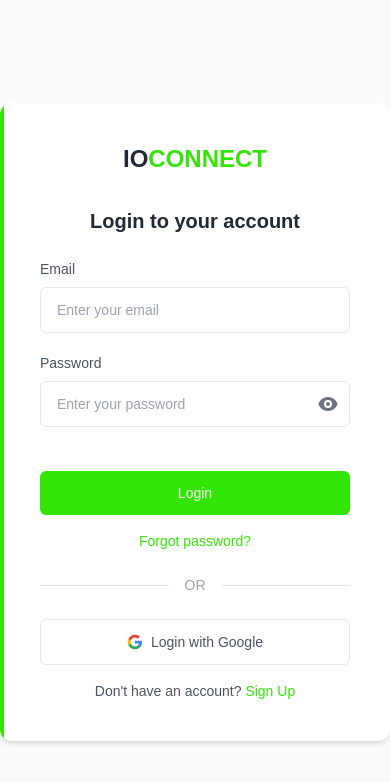
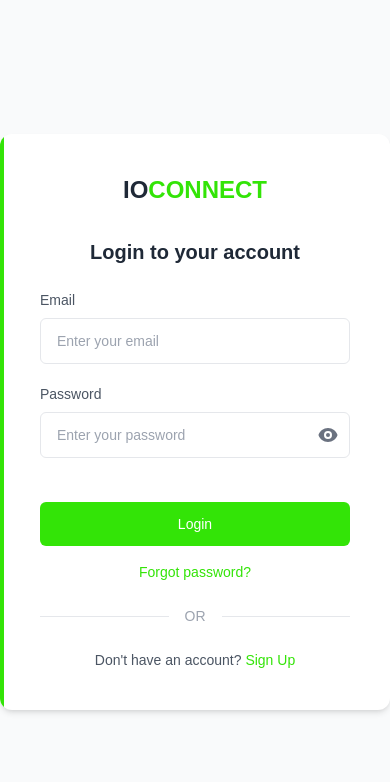
Before and after one commit to pawekz/SERV-IT-MANAGER, a React (Vite) app in the folder frontend/: page /login in a window 390 px wide. Shown: the top 782 px of the page. Built offline with nearby package versions, Linux system fonts and the light colour scheme.

Commit message:
Removed Google From Signup & Login + Add Phone number text box

```diff
--- a/frontend/src/pages/AccountInformationPage/AccountInformation.jsx
+++ b/frontend/src/pages/AccountInformationPage/AccountInformation.jsx
@@ -343,6 +343,27 @@
                                             }}
                                         />
                                     </div>
+
+                                    {/*Phone number change this later john to phone and replace the email for phone*/}
+                                    <div className="mb-6">
+                                        <label htmlFor="email" className="block text-sm font-medium text-gray-600 mb-2">
+                                            Phone Number
+                                        </label>
+                                        <input
+                                            type="email"
+                                            id="email"
+                                            name="email"
+                                            value={"+63123234412"}
+                                            readOnly
+                                            className="w-full px-4 py-3 border border-gray-300 rounded-md text-gray-800 font-normal focus:outline-none"
+                                            style={{
+                                                "&:focus": {
+                                                    borderColor: "#33e407",
+                                                    boxShadow: "0 0 0 2px rgba(51, 228, 7, 0.1)"
+                                                }
+                                            }}
+                                        />
+                                    </div>
                                 </section>
 
                                 <div className="flex md:flex-row flex-col-reverse justify-end gap-4 mb-6">
--- a/frontend/src/pages/LoginPage/LoginPage.jsx
+++ b/frontend/src/pages/LoginPage/LoginPage.jsx
@@ -181,34 +181,34 @@
                     </div>
 
                     {/* Google Login Button */}
-                    <button
-                        className="w-full flex items-center justify-center gap-2 px-4 py-3 text-sm font-medium text-gray-600 bg-white border border-gray-200 rounded-md hover:bg-gray-50 transition-colors"
-                        onClick={() => alert("Google login is not implemented yet")}
-                    >
-                        <svg
-                            className="w-4 h-4"
-                            viewBox="0 0 24 24"
-                            xmlns="http://www.w3.org/2000/svg"
-                        >
-                            <path
-                                d="M22.56 12.25c0-.78-.07-1.53-.2-2.25H12v4.26h5.92c-.26 1.37-1.04 2.53-2.21 3.31v2.77h3.57c2.08-1.92 3.28-4.74 3.28-8.09z"
-                                fill="#4285F4"
-                            />
-                            <path
-                                d="M12 23c2.97 0 5.46-.98 7.28-2.66l-3.57-2.77c-.98.66-2.23 1.06-3.71 1.06-2.86 0-5.29-1.93-6.16-4.53H2.18v2.84C3.99 20.53 7.7 23 12 23z"
-                                fill="#34A853"
-                            />
-                            <path
-                                d="M5.84 14.09c-.22-.66-.35-1.36-.35-2.09s.13-1.43.35-2.09V7.07H2.18C1.43 8.55 1 10.22 1 12s.43 3.45 1.18 4.93l2.85-2.22.81-.62z"
-                                fill="#FBBC05"
-                            />
-                            <path
-                                d="M12 5.38c1.62 0 3.06.56 4.21 1.64l3.15-3.15C17.45 2.09 14.97 1 12 1 7.7 1 3.99 3.47 2.18 7.07l3.66 2.84c.87-2.6 3.3-4.53 6.16-4.53z"
-                                fill="#EA4335"
-                            />
-                        </svg>
-                        Login with Google
-                    </button>
+                    {/*<button*/}
+                    {/*    className="w-full flex items-center justify-center gap-2 px-4 py-3 text-sm font-medium text-gray-600 bg-white border border-gray-200 rounded-md hover:bg-gray-50 transition-colors"*/}
+                    {/*    onClick={() => alert("Google login is not implemented yet")}*/}
+                    {/*>*/}
+                    {/*    <svg*/}
+                    {/*        className="w-4 h-4"*/}
+                    {/*        viewBox="0 0 24 24"*/}
+                    {/*        xmlns="http://www.w3.org/2000/svg"*/}
+                    {/*    >*/}
+                    {/*        <path*/}
+                    {/*            d="M22.56 12.25c0-.78-.07-1.53-.2-2.25H12v4.26h5.92c-.26 1.37-1.04 2.53-2.21 3.31v2.77h3.57c2.08-1.92 3.28-4.74 3.28-8.09z"*/}
+                    {/*            fill="#4285F4"*/}
+                    {/*        />*/}
+                    {/*        <path*/}
+                    {/*            d="M12 23c2.97 0 5.46-.98 7.28-2.66l-3.57-2.77c-.98.66-2.23 1.06-3.71 1.06-2.86 0-5.29-1.93-6.16-4.53H2.18v2.84C3.99 20.53 7.7 23 12 23z"*/}
+                    {/*            fill="#34A853"*/}
+                    {/*        />*/}
+                    {/*        <path*/}
+                    {/*            d="M5.84 14.09c-.22-.66-.35-1.36-.35-2.09s.13-1.43.35-2.09V7.07H2.18C1.43 8.55 1 10.22 1 12s.43 3.45 1.18 4.93l2.85-2.22.81-.62z"*/}
+                    {/*            fill="#FBBC05"*/}
+                    {/*        />*/}
+                    {/*        <path*/}
+                    {/*            d="M12 5.38c1.62 0 3.06.56 4.21 1.64l3.15-3.15C17.45 2.09 14.97 1 12 1 7.7 1 3.99 3.47 2.18 7.07l3.66 2.84c.87-2.6 3.3-4.53 6.16-4.53z"*/}
+                    {/*            fill="#EA4335"*/}
+                    {/*        />*/}
+                    {/*    </svg>*/}
+                    {/*    Login with Google*/}
+                    {/*</button>*/}
 
                     {/* Sign Up Link */}
                     <div className="text-center mt-4 text-sm text-gray-600">
--- a/frontend/src/pages/SignUpPage/SignUpPage.jsx
+++ b/frontend/src/pages/SignUpPage/SignUpPage.jsx
@@ -329,31 +329,31 @@
                 </div>
 
                 {/* Google Sign Up Button */}
-                <button className="w-full flex items-center justify-center gap-2 px-4 py-3 text-sm font-medium text-gray-600 bg-white border border-gray-200 rounded-md hover:bg-gray-50 transition-colors">
-                    <svg
-                        className="w-4 h-4"
-                        viewBox="0 0 24 24"
-                        xmlns="http://www.w3.org/2000/svg"
-                    >
-                        <path
-                            d="M22.56 12.25c0-.78-.07-1.53-.2-2.25H12v4.26h5.92c-.26 1.37-1.04 2.53-2.21 3.31v2.77h3.57c2.08-1.92 3.28-4.74 3.28-8.09z"
-                            fill="#4285F4"
-                        />
-                        <path
-                            d="M12 23c2.97 0 5.46-.98 7.28-2.66l-3.57-2.77c-.98.66-2.23 1.06-3.71 1.06-2.86 0-5.29-1.93-6.16-4.53H2.18v2.84C3.99 20.53 7.7 23 12 23z"
-                            fill="#34A853"
-                        />
-                        <path
-                            d="M5.84 14.09c-.22-.66-.35-1.36-.35-2.09s.13-1.43.35-2.09V7.07H2.18C1.43 8.55 1 10.22 1 12s.43 3.45 1.18 4.93l2.85-2.22.81-.62z"
-                            fill="#FBBC05"
-                        />
-                        <path
-                            d="M12 5.38c1.62 0 3.06.56 4.21 1.64l3.15-3.15C17.45 2.09 14.97 1 12 1 7.7 1 3.99 3.47 2.18 7.07l3.66 2.84c.87-2.6 3.3-4.53 6.16-4.53z"
-                            fill="#EA4335"
-                        />
-                    </svg>
-                    Sign up with Google
-                </button>
+                {/*<button className="w-full flex items-center justify-center gap-2 px-4 py-3 text-sm font-medium text-gray-600 bg-white border border-gray-200 rounded-md hover:bg-gray-50 transition-colors">*/}
+                {/*    <svg*/}
+                {/*        className="w-4 h-4"*/}
+                {/*        viewBox="0 0 24 24"*/}
+                {/*        xmlns="http://www.w3.org/2000/svg"*/}
+                {/*    >*/}
+                {/*        <path*/}
+                {/*            d="M22.56 12.25c0-.78-.07-1.53-.2-2.25H12v4.26h5.92c-.26 1.37-1.04 2.53-2.21 3.31v2.77h3.57c2.08-1.92 3.28-4.74 3.28-8.09z"*/}
+                {/*            fill="#4285F4"*/}
+                {/*        />*/}
+                {/*        <path*/}
+                {/*            d="M12 23c2.97 0 5.46-.98 7.28-2.66l-3.57-2.77c-.98.66-2.23 1.06-3.71 1.06-2.86 0-5.29-1.93-6.16-4.53H2.18v2.84C3.99 20.53 7.7 23 12 23z"*/}
+                {/*            fill="#34A853"*/}
+                {/*        />*/}
+                {/*        <path*/}
+                {/*            d="M5.84 14.09c-.22-.66-.35-1.36-.35-2.09s.13-1.43.35-2.09V7.07H2.18C1.43 8.55 1 10.22 1 12s.43 3.45 1.18 4.93l2.85-2.22.81-.62z"*/}
+                {/*            fill="#FBBC05"*/}
+                {/*        />*/}
+                {/*        <path*/}
+                {/*            d="M12 5.38c1.62 0 3.06.56 4.21 1.64l3.15-3.15C17.45 2.09 14.97 1 12 1 7.7 1 3.99 3.47 2.18 7.07l3.66 2.84c.87-2.6 3.3-4.53 6.16-4.53z"*/}
+                {/*            fill="#EA4335"*/}
+                {/*        />*/}
+                {/*    </svg>*/}
+                {/*    Sign up with Google*/}
+                {/*</button>*/}
 
                 {/* Login Link */}
                 <div className="text-center mt-4 text-sm text-gray-600">
```
